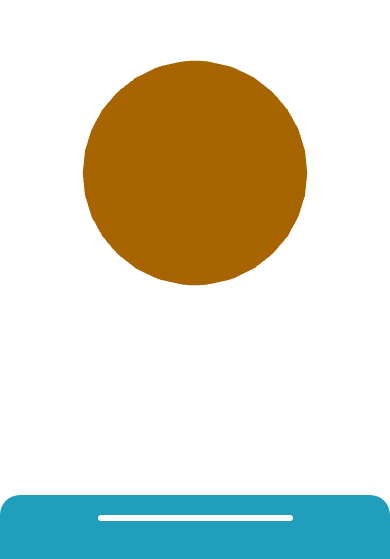
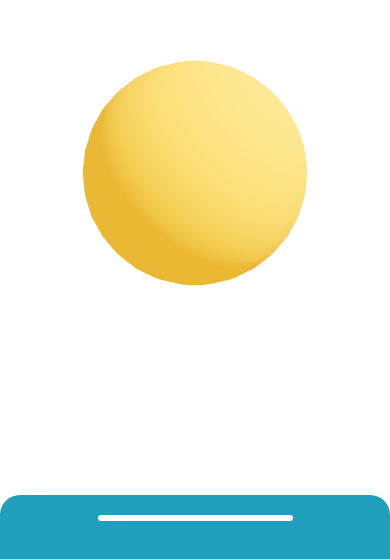
Before and after one commit to SectorCT/StereoMath, a React Native app in the folder client/: screen / in a window 390 px wide. Shown: the part 249-808 px from the top of the page. Built offline with nearby package versions, Linux system fonts and the light colour scheme.

Commit message:
Bug fixes -  3JS imported right

```diff
--- a/client/mainModel.tsx
+++ b/client/mainModel.tsx
@@ -4,10 +4,10 @@ import { Canvas } from '@react-three/fiber';
 
 function MainModel() {
   return (
-        <Canvas style = {styles.container} >
+        <Canvas style = {styles.container} shadows >
             <ambientLight />
-            <pointLight position={[10, 10, 10]} />
-            <mesh>
+            <pointLight position={[10, 10, 10]} intensity = {2} />
+            <mesh position={[0,0,0]}>
                 <sphereGeometry />
                 <meshStandardMaterial color="orange" />
             </mesh>
@@ -17,10 +17,6 @@ function MainModel() {
 
 const styles = StyleSheet.create({
     container: {
-        flex: 1,
-        backgroundColor: '#fff',
-        alignItems: 'center',
-        justifyContent: 'center',
         width: "100%",
     },
     header: {
```
Also changed, not shown: client/package.json (+7 -1 lines), 1 other file (tests, documents, lock files or other folders).
